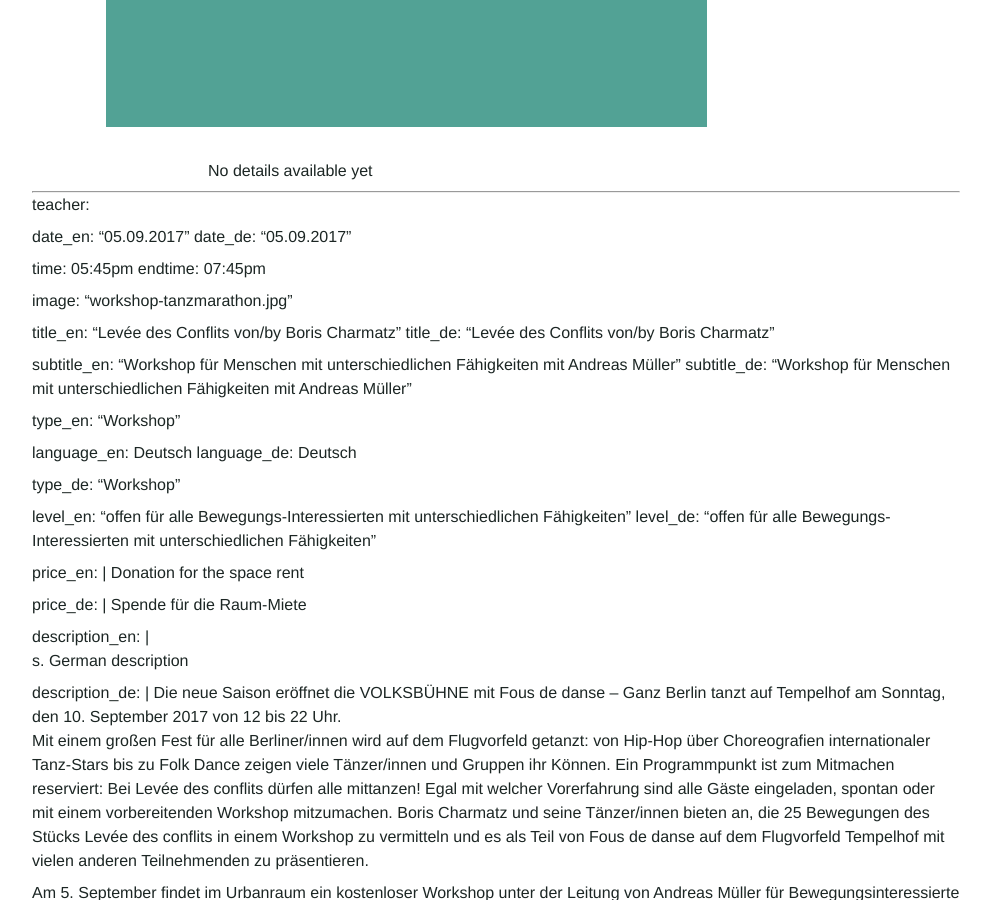
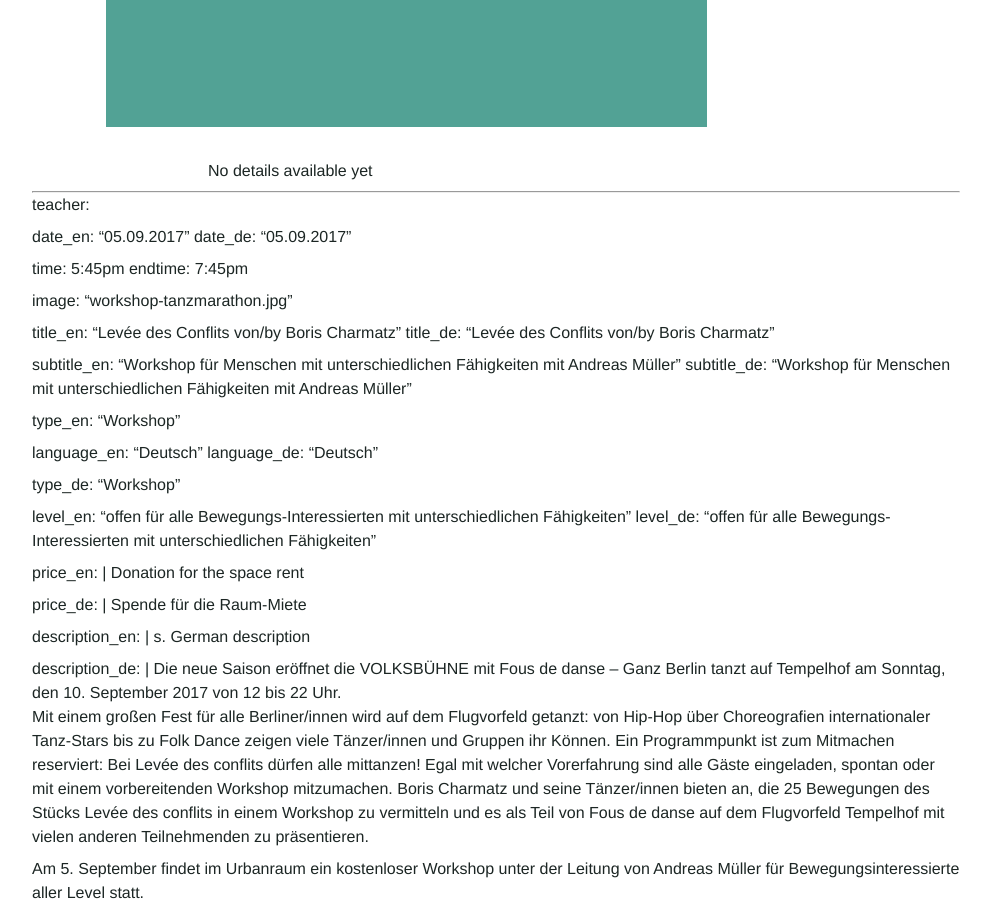
Before and after one commit to Kriesse/urbanraum, a Jekyll site: the page built from _workshops/tanzmarathon.md, in a window 1280 px wide and 900 px high, scrolled down 560 px. Shown: the whole window, without its empty margins (144-1135 px from the left). Built offline with Jekyll 4.4.1, drawn with Linux system fonts in a browser that asks for light colours; nearby versions of some CDN libraries.

Commit message:
Update tanzmarathon.md

```diff
--- a/_workshops/tanzmarathon.md
+++ b/_workshops/tanzmarathon.md
@@ -4,8 +4,8 @@
 date_en: "05.09.2017"
 date_de: "05.09.2017"
 
-time: 05:45pm
-endtime: 07:45pm
+time: 5:45pm
+endtime: 7:45pm
 
 image: "workshop-tanzmarathon.jpg"
 
@@ -17,8 +17,8 @@
 
 type_en: "Workshop"
 
-language_en: Deutsch
-language_de: Deutsch
+language_en: "Deutsch"
+language_de: "Deutsch"
 
 type_de: "Workshop"
 
```
